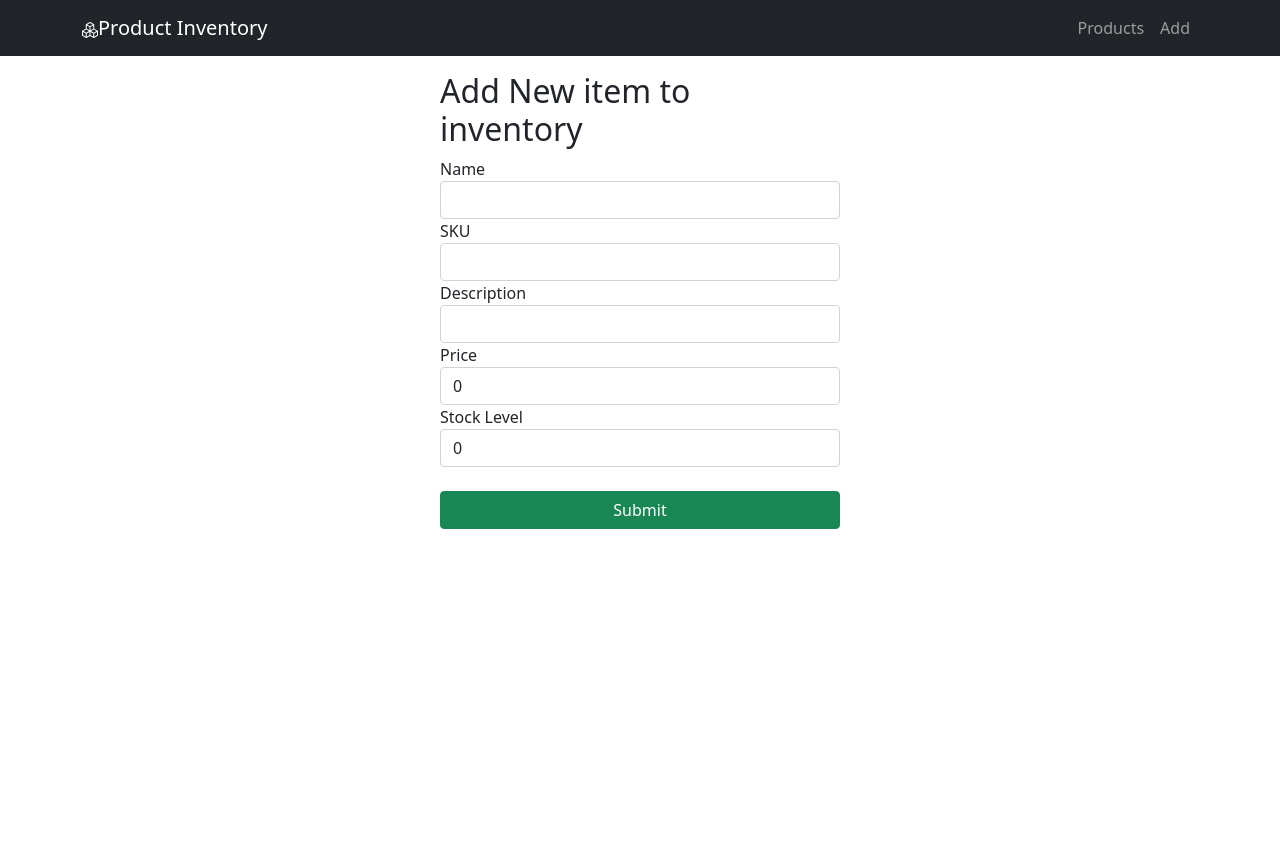
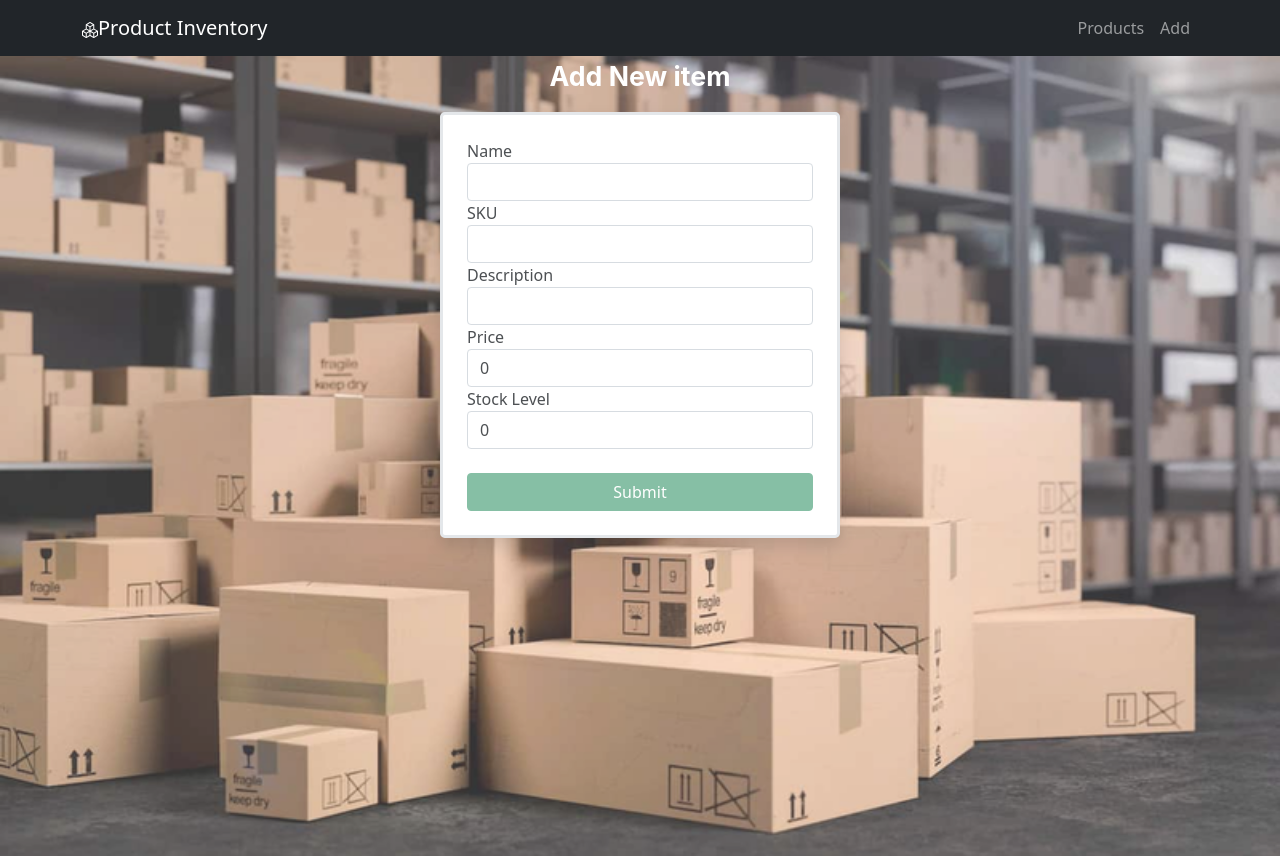
Before and after one commit to ntsakokhozacc/inventoryManagementSystem, an Angular app in the folder Angular13Crud /: page /add in a window 1280 px wide. Before the commit the page ends 800 px from the top, so only its background shows below. Built offline with nearby package versions, Linux system fonts and the light colour scheme.

Commit message:
new changes

```diff
--- a/Angular13Crud /src/app/app.component.html
+++ b/Angular13Crud /src/app/app.component.html
@@ -16,7 +16,7 @@
 
   </nav>
 
-  <div class="container mt-3">
+  <div>
     <router-outlet></router-outlet>
   </div>
 </div>
--- a/Angular13Crud /src/app/components/add-tutorial/add-tutorial.component.css
+++ b/Angular13Crud /src/app/components/add-tutorial/add-tutorial.component.css
@@ -1,4 +1,28 @@
 .submit-form {
     max-width: 400px;
     margin: auto;
-  }
+   /* opacity: 90%; */
+}
+
+body{
+  height: 100vh;
+  background-image: url(/assets/box-img.png);
+  background: url(/assets/box-img.png) no-repeat center center fixed;
+  -webkit-background-size: cover;
+  -moz-background-size: cover;
+  -o-background-size: cover;
+  background-size: cover;
+  /* filter: blur(8px);
+  -webkit-filter: blur(8px); */
+  opacity: 80%;
+}
+
+
+
+.heading{
+  font-family: -apple-system, BlinkMacSystemFont, 'Segoe UI', Roboto, Oxygen, Ubuntu, Cantarell, 'Open Sans', 'Helvetica Neue', sans-serif;
+  color: white;
+  text-align: center;
+  font-size: 20pt;
+  font-weight: bold;
+}
--- a/Angular13Crud /src/app/components/add-tutorial/add-tutorial.component.html
+++ b/Angular13Crud /src/app/components/add-tutorial/add-tutorial.component.html
@@ -1,30 +1,41 @@
-<div>
+<body>
+<div class="add">
     <div class="submit-form">
       <div *ngIf="!submitted">
-        <h2>Add New item to inventory</h2>
+        <p class="heading">Add New item</p>
+        <form class="border border-3 rounded-3 p-4 shadow bg-white">
           <div class="form-group">
-          <label for="title">Name</label>
+            <label for="name">Name</label>
             <!-- this is the title -->
             <input
               type="text"
               class="form-control"
-            id="title"
+              id="name"
               required
               [(ngModel)]="tutorial.name"
-            name="title"
+              name="name"
+              required #name="ngModel"
             />
           </div>
 
+          <div class="text-danger" *ngIf="name.touched && name.invalid">
+            <h6>name cannot be empty</h6>
+          </div>
+
           <div class="form-group">
-          <label for="description">SKU</label>
+            <label for="sku">SKU</label>
             <!-- this is the description -->
             <input
               class="form-control"
-            id="description"
+              id="sku"
               required
               [(ngModel)]="tutorial.sku"
-            name="description"
+              name="sku" #sku="ngModel"
             />
+          </div>
+
+          <div class="text-danger" *ngIf="sku.touched && sku.invalid">
+            <h6>Sku cannot be empty</h6>
           </div>
 
           <div class="form-group">
@@ -34,44 +45,51 @@
               id="description"
               required
               [(ngModel)]="tutorial.description"
-            name="description"
+              name="description" #description="ngModel"
             />
           </div>
 
-        <div class="form-group">
-          <label for="description">Price</label>
-          <input
-            class="form-control"
-            id="description"
-            required
-            [(ngModel)]="tutorial.price"
-            name="description"
-          />
+          <div class="text-danger" *ngIf="description.touched && description.invalid ">
+            <h6>Please enter description</h6>
           </div>
 
           <div class="form-group">
-          <label for="description">Stock Level</label>
+            <label for="price">Price</label>
             <input
+              type="number"
               class="form-control"
-            id="description"
+              id="price"
+              required
+              [(ngModel)]="tutorial.price"
+              name="price" #price="ngModel"
+            />
+          </div>
+          <div class="text-danger" *ngIf="price.touched && price.invalid">
+            <h6>Please Enter invalid price</h6>
+          </div>
+          <div class="form-group">
+            <label for="stock">Stock Level</label>
+            <input type="number"
+              class="form-control"
+              id="stock"
               required
               [(ngModel)]="tutorial.stock"
-            name="description"
+              name="stock" #stock="ngModel"
             />
+          </div>
+          <div class="text-danger" *ngIf="stock.touched && stock.invalid">
+            <h6>Please Enter invalid price</h6>
           </div>
           <br>
           <div class="d-grid gap-2">
-          <button (click)="saveTutorial()" class="btn btn-success">Submit</button>
+            <button (click)="saveTutorial()" [disabled]="name.invalid || description.invalid || sku.invalid || stock.invalid || price.invalid" class="btn btn-success">Submit</button>
           </div>
+      </form>
 
 
-
-
-
-
-
-
-
+        <!-- <div *ngIf=isEmpty()>
+          <h4>Cant Submit empty form</h4>
+        </div> -->
       </div>
 
       <div *ngIf="submitted">
@@ -80,3 +98,4 @@
       </div>
     </div>
 </div>
+</body>
--- a/Angular13Crud /src/app/components/add-tutorial/add-tutorial.component.ts
+++ b/Angular13Crud /src/app/components/add-tutorial/add-tutorial.component.ts
@@ -17,7 +17,10 @@ export class AddTutorialComponent implements OnInit {
     price: 0,
     stock: 0
   };
+
+  empty=!true;
   submitted = false;
+  message = '';
 
   constructor(private tutorialService: TutorialService) { }
 
@@ -25,6 +28,7 @@ export class AddTutorialComponent implements OnInit {
   }
 
   saveTutorial(): void {
+
     const data = {
       name: this.tutorial.name,
       description: this.tutorial.description,
@@ -33,6 +37,17 @@ export class AddTutorialComponent implements OnInit {
     stock: this.tutorial.price
 
     };
+
+    // this.empty= this.isEmpty(this.empty,this.data)
+
+    // if(this.empty=false){
+    //   this.message="empty"
+    // }
+
+    // if(!data){
+    //   this.empty = !this.empty;
+    //   this.message = 'empty form'
+    // }
 
     this.tutorialService.create(data)
       .subscribe({
@@ -43,6 +58,13 @@ export class AddTutorialComponent implements OnInit {
         error: (e) => console.error(e)
       });
   }
+
+  // isEmpty(empty:any,info:any): any{
+  //   if(!info){
+  //     empty = false;
+  //   }
+  //   return empty;
+  // }
 
   newTutorial(): void {
     this.submitted = false;
--- a/Angular13Crud /src/app/components/tutorial-details/tutorial-details.component.html
+++ b/Angular13Crud /src/app/components/tutorial-details/tutorial-details.component.html
@@ -74,7 +74,7 @@
       <p>{{ message }}</p>
     </div>
 
-    <div *ngIf="!currentTutorial.id">
+    <div *ngIf="!currentTutorial">
       <br />
       <p>Cannot access this Tutorial...</p>
     </div>
--- a/Angular13Crud /src/app/components/tutorials-list/tutorials-list.component.css
+++ b/Angular13Crud /src/app/components/tutorials-list/tutorials-list.component.css
@@ -4,3 +4,40 @@
     max-width: 750px;
     margin: auto;
   }
+
+  .submit-form {
+    max-width: 400px;
+    margin: auto;
+   /* opacity: 90%; */
+}
+
+body{
+  height: 100vh;
+  background-image: url(/assets/box-img.png);
+  background: url(/assets/box-img.png) no-repeat center center fixed;
+  -webkit-background-size: cover;
+  -moz-background-size: cover;
+  -o-background-size: cover;
+  background-size: cover;
+  /* filter: blur(8px);
+  -webkit-filter: blur(8px); */
+  opacity: 80%;
+}
+
+
+
+.heading{
+  font-family: -apple-system, BlinkMacSystemFont, 'Segoe UI', Roboto, Oxygen, Ubuntu, Cantarell, 'Open Sans', 'Helvetica Neue', sans-serif;
+  color: white;
+  text-align: center;
+  font-size: 20pt;
+  font-weight: bold;
+}
+
+.tableBg{
+  background-image: linear-gradient(to top, rgba(240, 248, 248, 0), rgb(228, 240, 239));
+  border-radius: 1rem;
+
+
+  position:absolute;
+}
--- a/Angular13Crud /src/app/components/tutorials-list/tutorials-list.component.html
+++ b/Angular13Crud /src/app/components/tutorials-list/tutorials-list.component.html
@@ -1,3 +1,4 @@
+<body>
 <div class="container">
   <div class="row">
         <div class="col-md-8">
@@ -20,12 +21,12 @@
         </div>
       </div>
   </div>
-
+<div class="tableBg">
   <div class="row">
     <div class="col">
       <h4 class="display-4">Product List</h4>
-
-      <table class="table table-striped">
+      <!-- border border-3 rounded-3 p-4 shadow bg-white -->
+      <table class="table table-strip ">
         <thead>
           <tr>
             <th>Name</th>
@@ -74,6 +75,7 @@
       </app-tutorial-details>
     </div>
   </div>
+  </div >
 </div>
 
 
@@ -86,3 +88,4 @@
     </form>
   </ng-template>
 </div>
+</body>
--- a/Angular13Crud /src/app/components/tutorials-list/tutorials-list.component.ts
+++ b/Angular13Crud /src/app/components/tutorials-list/tutorials-list.component.ts
@@ -13,6 +13,8 @@ export class TutorialsListComponent implements OnInit {
   currentTutorial: Tutorial = {};
   currentIndex = -1;
   name = '';
+  show: boolean = false;
+
 
   constructor(private tutorialService: TutorialService) { }
 
@@ -75,4 +77,5 @@ export class TutorialsListComponent implements OnInit {
       });
   }
 
+
 }
```
Also changed, not shown: Angular13Crud /src/assets/box-img.png (added). Lines whose indentation alone changed are shown as unchanged.
